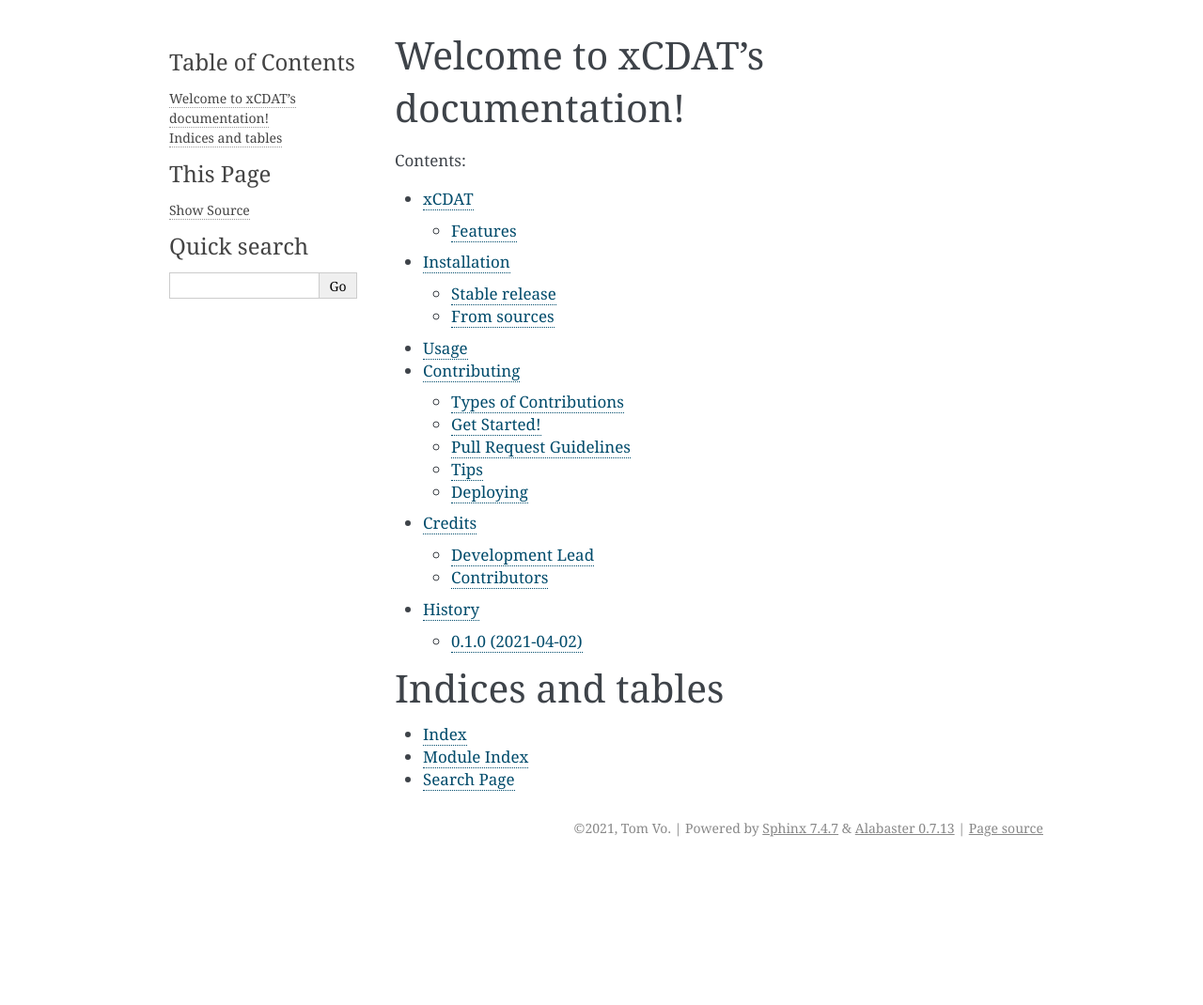
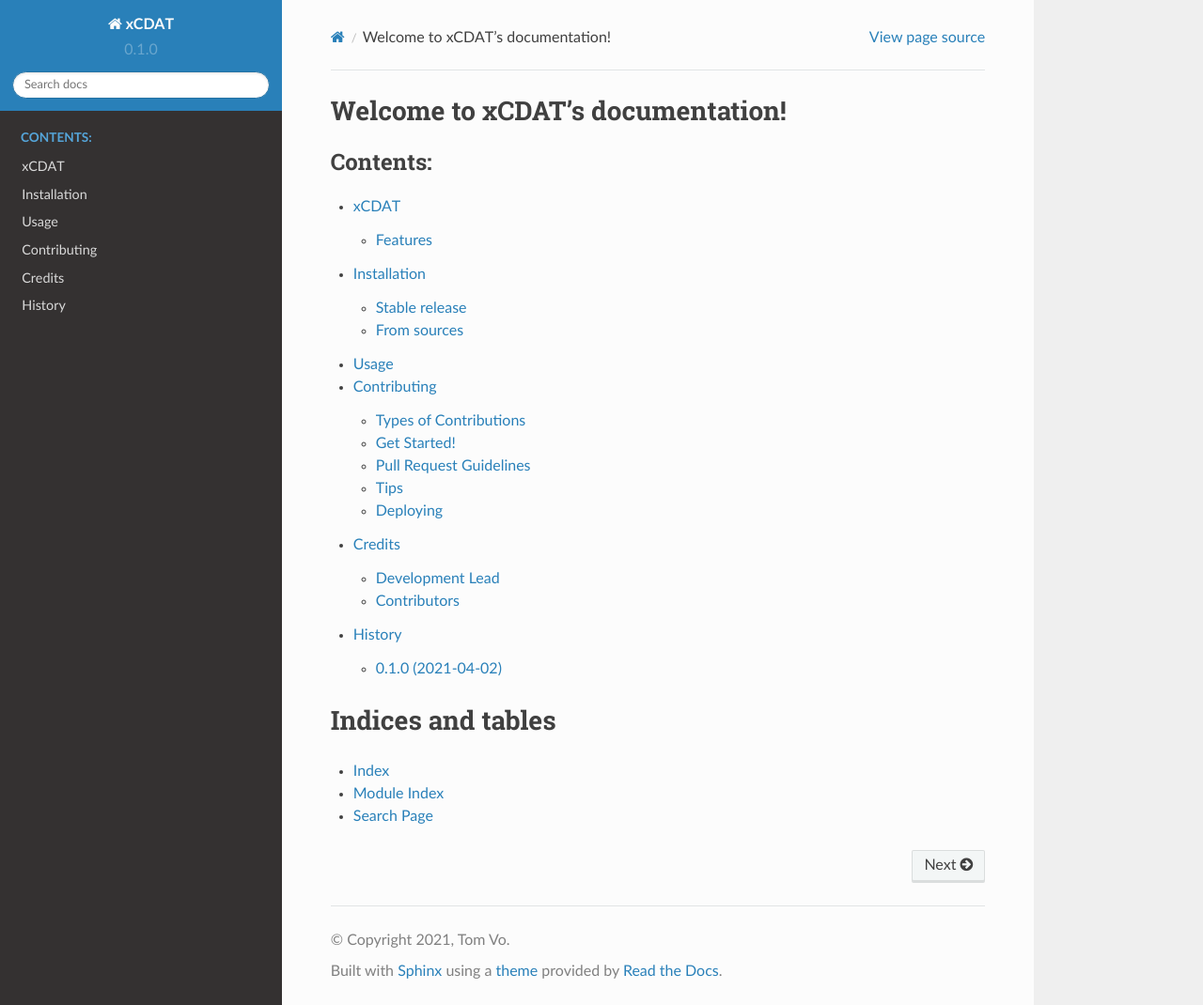
Before and after one commit to xCDAT/xcdat, a Sphinx documentation site: the page built from docs/index.rst, in a window 1280 px wide and 1070 px high. Shown: the whole window at 94% size. Built offline with Sphinx 7.4.7 and the Read the Docs theme 2.0.0, drawn with Linux system fonts in a browser that asks for light colours; pages that are not in the unit, such as notebooks, are missing from menus.

Commit message:
Add sphinx-multiversion configuration

```diff
--- /dev/null
+++ b/docs/_templates/versions.html
@@ -0,0 +1,31 @@
+{%- if current_version %}
+<div
+    class="rst-versions"
+    data-toggle="rst-versions"
+    role="note"
+    aria-label="versions"
+>
+    <span class="rst-current-version" data-toggle="rst-current-version">
+        <span class="fa fa-book"> Other Versions</span>
+        v: {{ current_version.name }}
+        <span class="fa fa-caret-down"></span>
+    </span>
+    <div class="rst-other-versions">
+        {%- if versions.tags %}
+        <dl>
+            <dt>Tags</dt>
+            {%- for item in versions.tags %}
+            <dd><a href="{{ item.url }}">{{ item.name }}</a></dd>
+            {%- endfor %}
+        </dl>
+        {%- endif %} {%- if versions.branches %}
+        <dl>
+            <dt>Branches</dt>
+            {%- for item in versions.branches %}
+            <dd><a href="{{ item.url }}">{{ item.name }}</a></dd>
+            {%- endfor %}
+        </dl>
+        {%- endif %}
+    </div>
+</div>
+{%- endif %}
--- a/docs/conf.py
+++ b/docs/conf.py
@@ -19,10 +19,12 @@
 #
 import os
 import sys
+from typing import Dict
 
-sys.path.insert(0, os.path.abspath(".."))
+import sphinx_rtd_theme
 
-import xcdat
+sys.path.insert(0, os.path.abspath(".."))  # noqa: I001, I003
+import xcdat  # noqa: I001, E402
 
 # -- General configuration ---------------------------------------------
 
@@ -32,7 +34,12 @@
 
 # Add any Sphinx extension module names here, as strings. They can be
 # extensions coming with Sphinx (named 'sphinx.ext.*') or your custom ones.
-extensions = ["sphinx.ext.autodoc", "sphinx.ext.viewcode"]
+extensions = [
+    "sphinx_rtd_theme",
+    "sphinx.ext.autodoc",
+    "sphinx.ext.viewcode",
+    "sphinx_multiversion",
+]
 
 # Add any paths that contain templates here, relative to this directory.
 templates_path = ["_templates"]
@@ -84,7 +91,14 @@
 # The theme to use for HTML and HTML Help pages.  See the documentation for
 # a list of builtin themes.
 #
-html_theme = "alabaster"
+html_theme = "sphinx_rtd_theme"
+html_theme_path = [sphinx_rtd_theme.get_html_theme_path()]
+html_sidebars = {
+    "**": [
+        "versions.html",
+    ],
+}
+
 
 # Theme options are theme-specific and customize the look and feel of a
 # theme further.  For a list of options available for each theme, see the
@@ -106,7 +120,7 @@
 
 # -- Options for LaTeX output ------------------------------------------
 
-latex_elements = {
+latex_elements: Dict[str, str] = {
     # The paper size ('letterpaper' or 'a4paper').
     #
     # 'papersize': 'letterpaper',
@@ -152,3 +166,8 @@
         "Miscellaneous",
     ),
 ]
+
+# -- Options sphinx-multiversion -------------------------------------------
+smv_tag_whitelist = r"^v\d+\.\d+.\d+$"  # Include tags like "tags/v2.5.0"
+smv_branch_whitelist = r"^.*$"  # Include all branches
+smv_remote_whitelist = r"^(origin|upstream)$"  # Use branches from origin
```
